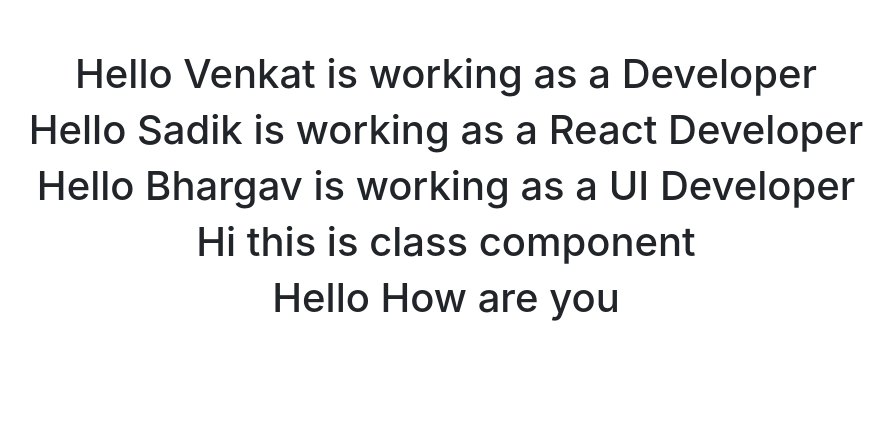
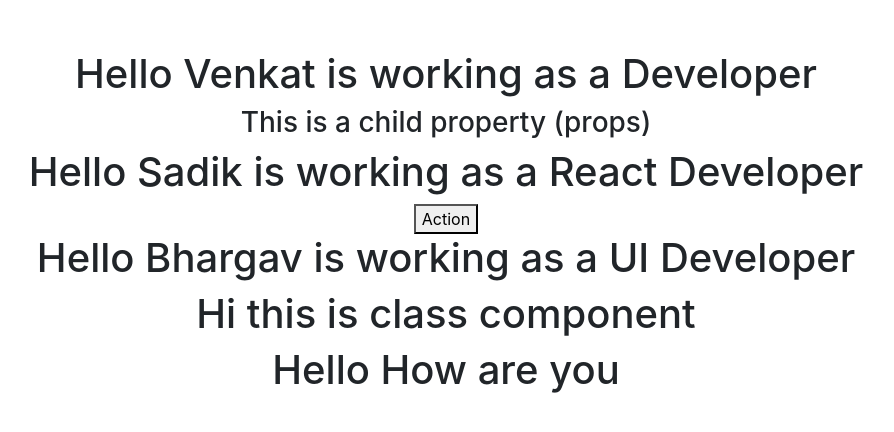
Before and after one commit to saitinku510/React-app, a React (Create React App) app: page / in a window 1280 px wide. Shown: the top 432 px of the page, without its empty margins (194-1088 px from the left). Built offline with nearby package versions, Linux system fonts and the light colour scheme.

Commit message:
Props with multiple lines insertion

```diff
--- a/src/App.js
+++ b/src/App.js
@@ -7,8 +7,12 @@ import Hello from './Components/hello';
 function App() {
   return (
     <div className="App">
-      <Greet name="Venkat" job="Developer"/>
-      <Greet name="Sadik" job="React Developer" />
+      <Greet name="Venkat" job="Developer">
+        <h3>This is a child property (props)</h3>
+      </Greet>
+      <Greet name="Sadik" job="React Developer">
+        <button>Action</button>
+      </Greet>
       <Greet name="Bhargav" job="UI Developer" />
       <Welcome />
       <Hello />
--- a/src/Components/greet.js
+++ b/src/Components/greet.js
@@ -6,9 +6,15 @@ import React from "react";
 
 // const Greet = () => <h1>Hello Me</h1>;
 
-
 const Greet = (props) => {
-    console.log(props)
-    return <h1>Hello {props.name} is working as a {props.job}</h1>;
-}
+  console.log(props);
+  return (
+    <div>
+      <h1>
+        Hello {props.name} is working as a {props.job}
+      </h1>
+      {props.children}
+    </div>
+  );
+};
 export default Greet;
```
